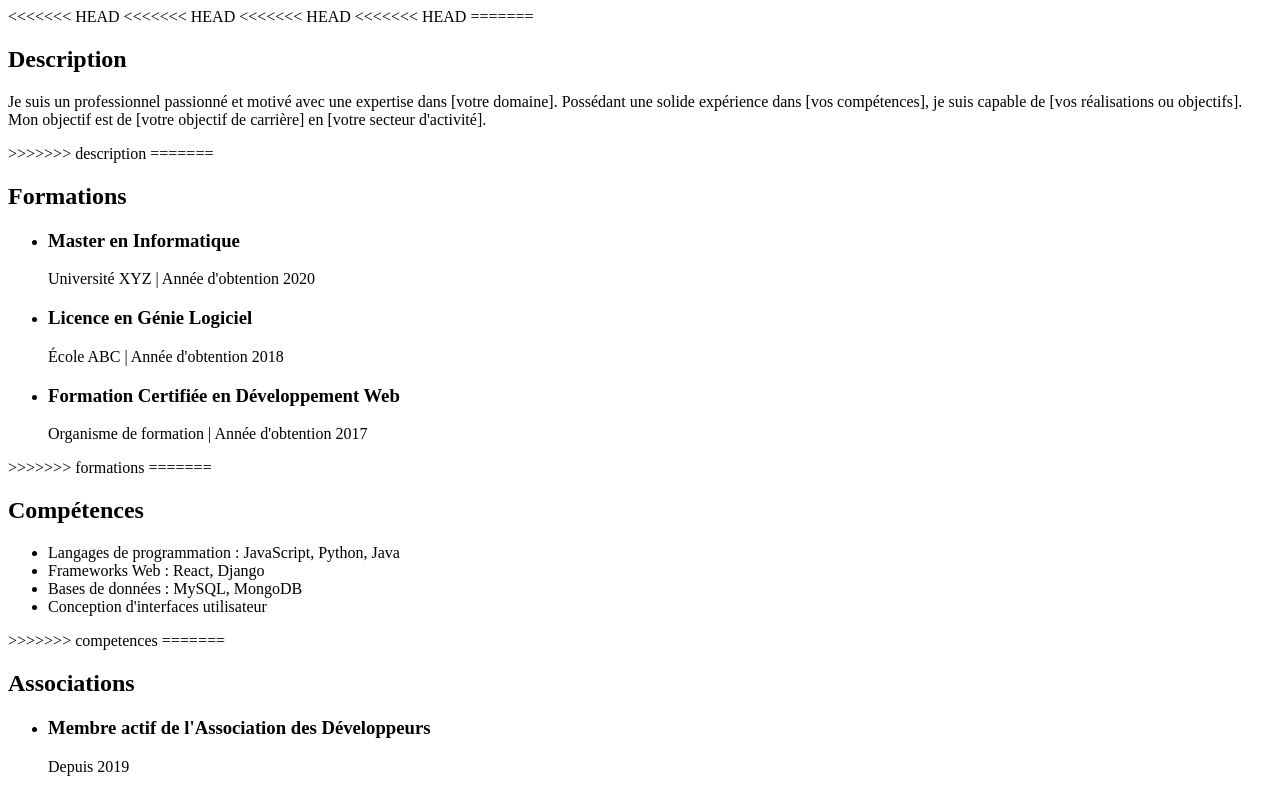
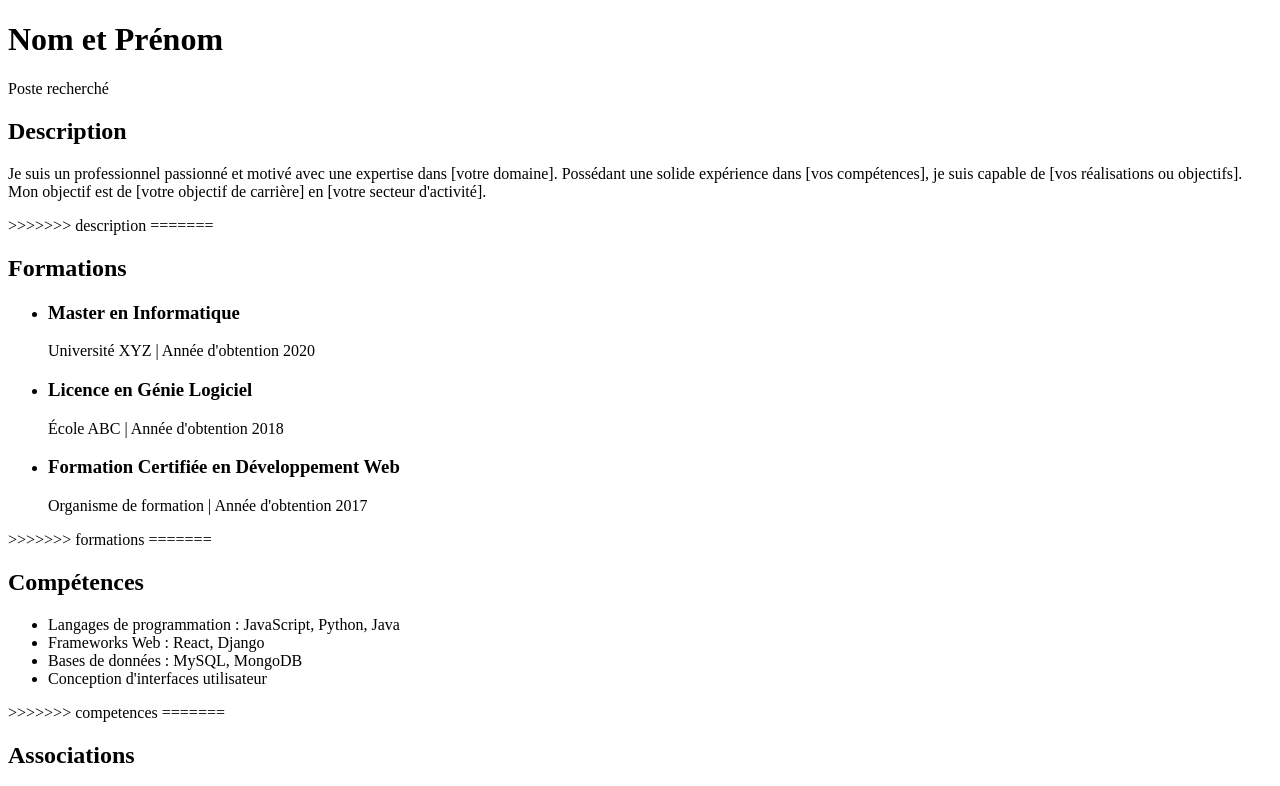
Before and after one commit to Bovisaloukou/git-mon-cv, a plain HTML site: page index.html in a window 1280 px wide. Shown: the top 786 px of the page. Drawn offline with Linux system fonts and the light colour scheme.

Commit message:
finalisation

```diff
--- a/index.html
+++ b/index.html
@@ -6,12 +6,12 @@
     <title>Mon CV</title>
 </head>
 <body>
-<<<<<<< HEAD
-<<<<<<< HEAD
 
-<<<<<<< HEAD
-<<<<<<< HEAD
-=======
+    <header>
+        <h1>Nom et Prénom</h1>
+        <p>Poste recherché</p>
+    </header>
+
     <section id="description">
         <h2>Description</h2>
         <p>Je suis un professionnel passionné et motivé avec une expertise dans [votre domaine]. Possédant une solide expérience dans [vos compétences], je suis capable de [vos réalisations ou objectifs]. Mon objectif est de [votre objectif de carrière] en [votre secteur d'activité].</p>
```
